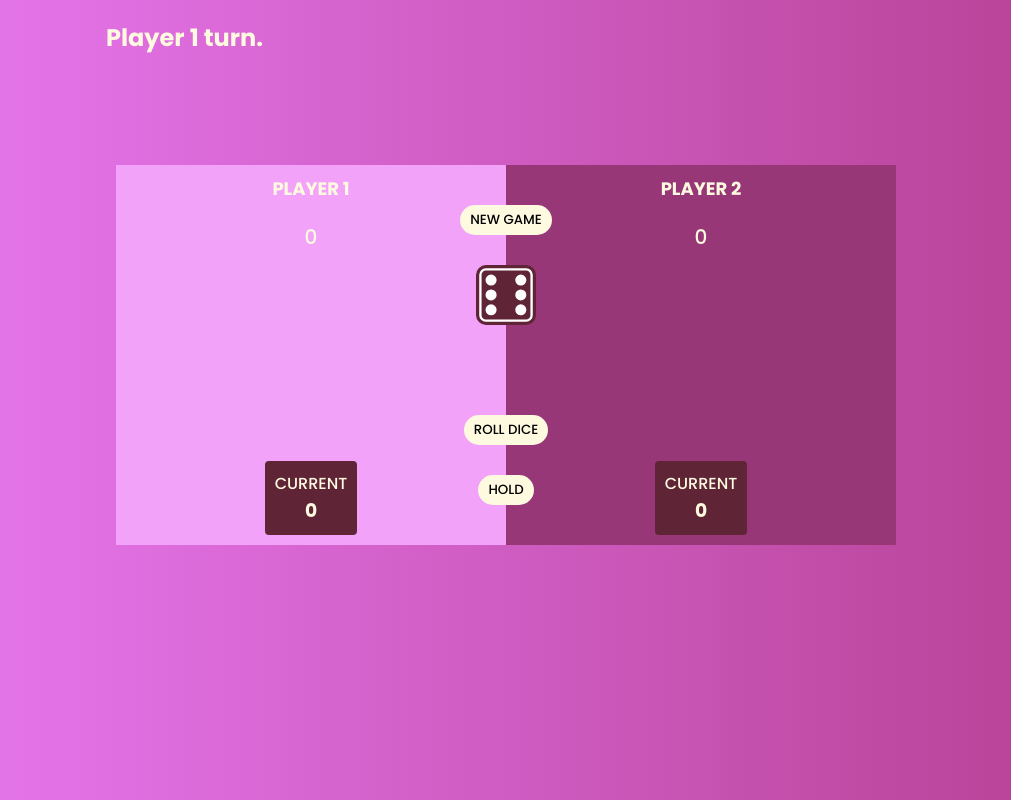
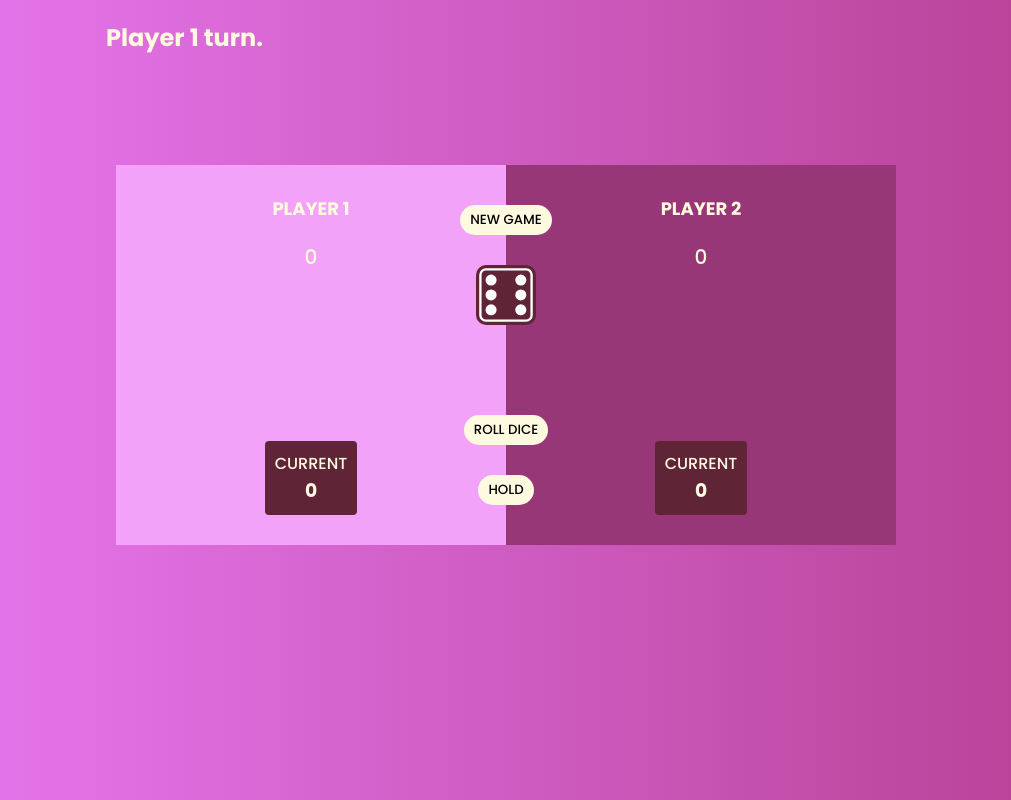
Before and after one commit to BiancaGlavan/dice-game, a plain HTML site: page index.html in a window 1280 px wide. Shown: the whole page, without its empty margins (134-1145 px from the left). Drawn offline with Linux system fonts and the light colour scheme.

Commit message:
added style

```diff
--- a/style.scss
+++ b/style.scss
@@ -40,11 +40,15 @@ body {
 
     .player {
         flex-grow: 1;
-        padding: 10px;
+        padding: 30px 10px;
         display: flex;
         flex-direction: column;
         justify-content: space-between;
         align-items: center;
+
+        @media screen and (max-width: 600px) {
+            padding: 10px;
+        }
 
         h1 {
             color: #fefae0;
```
Also changed, not shown: style.css, 1 other file.
